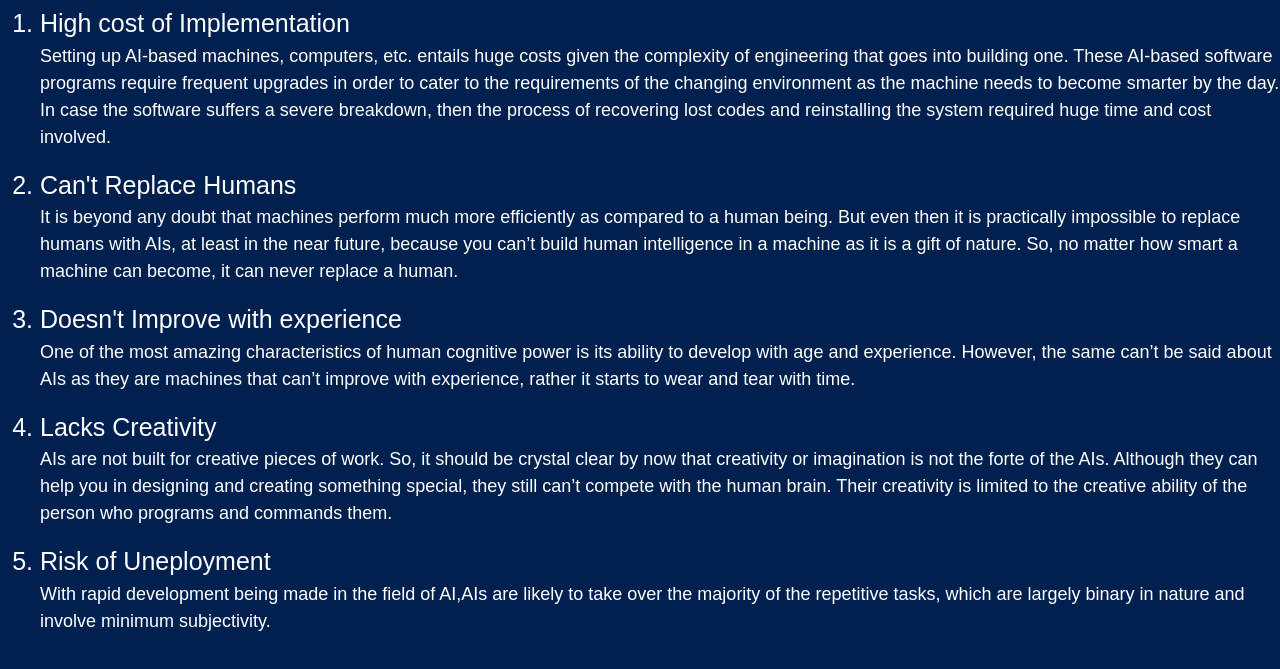
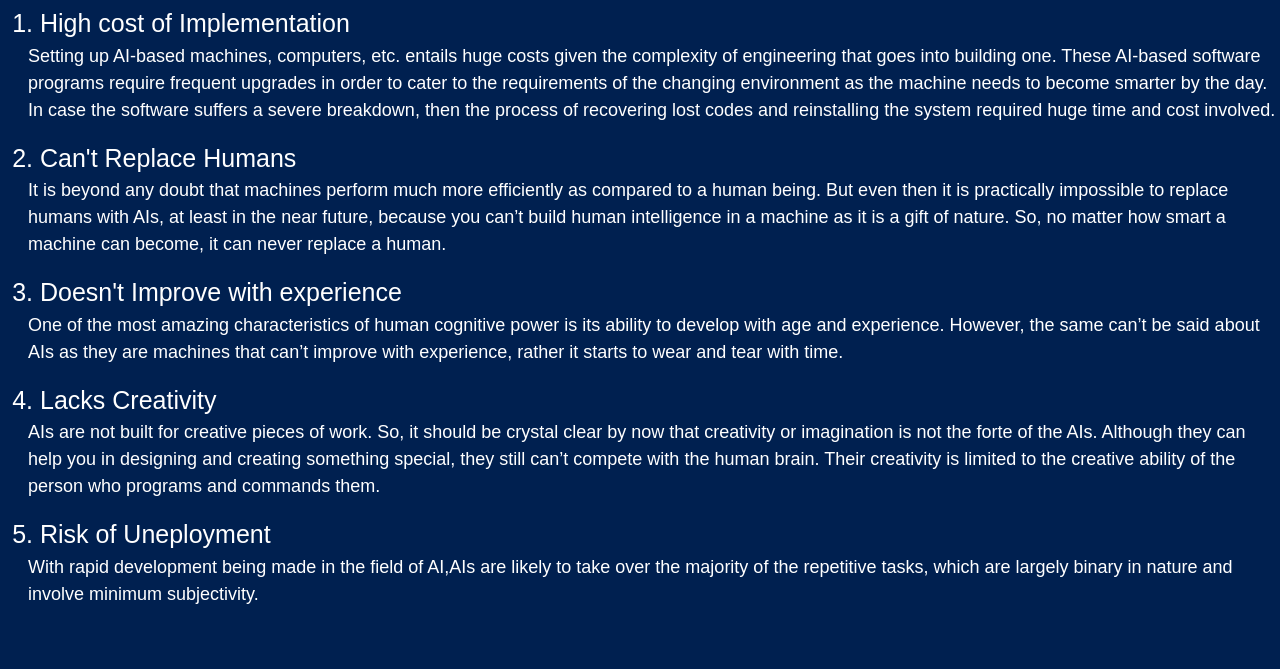
Before and after one commit to ahmednashaat30900/AL-website, a plain HTML site: page disadvantages.html in a window 1280 px wide. Shown: the part 131-800 px from the top of the page. Drawn offline with nearby package versions, Linux system fonts and the light colour scheme.

Commit message:
Update styledis.css

```diff
--- a/css/styledis.css
+++ b/css/styledis.css
@@ -28,7 +28,7 @@ color:white;
   text-align:center;
 }
 .disadvantages p{
-
+margin-left:-12px;
   font-size: 18px;
 }
 .disadvantages ol li{
```
